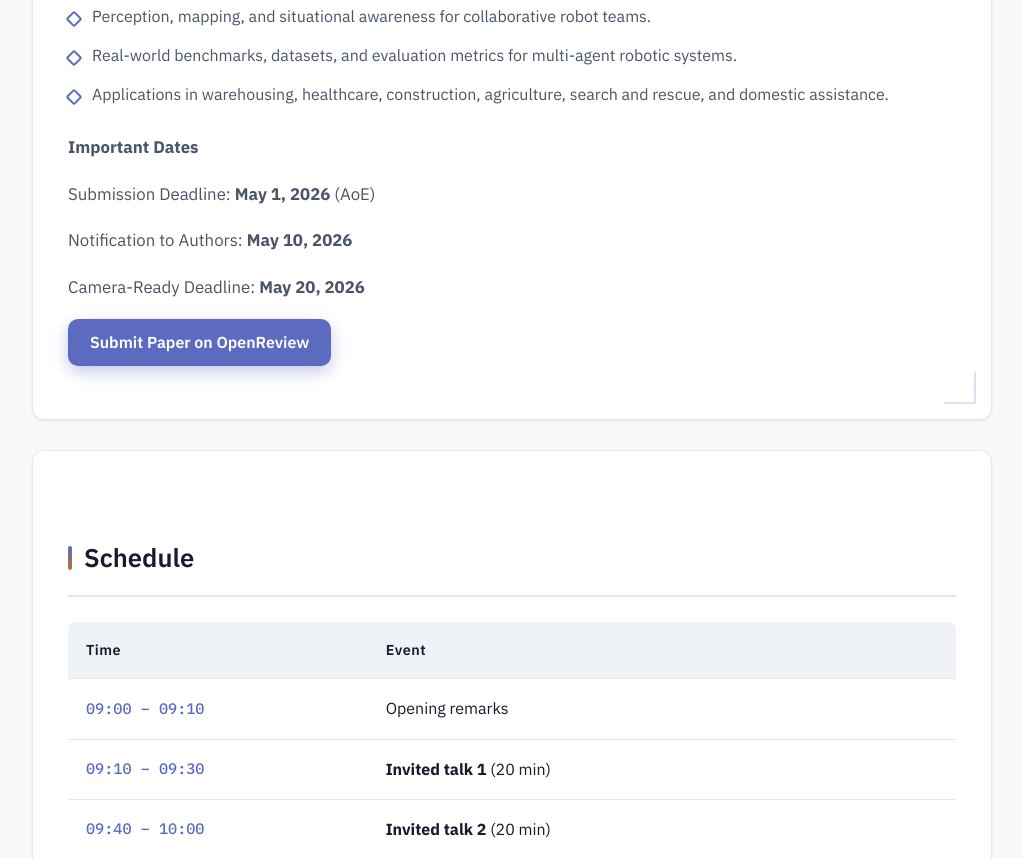
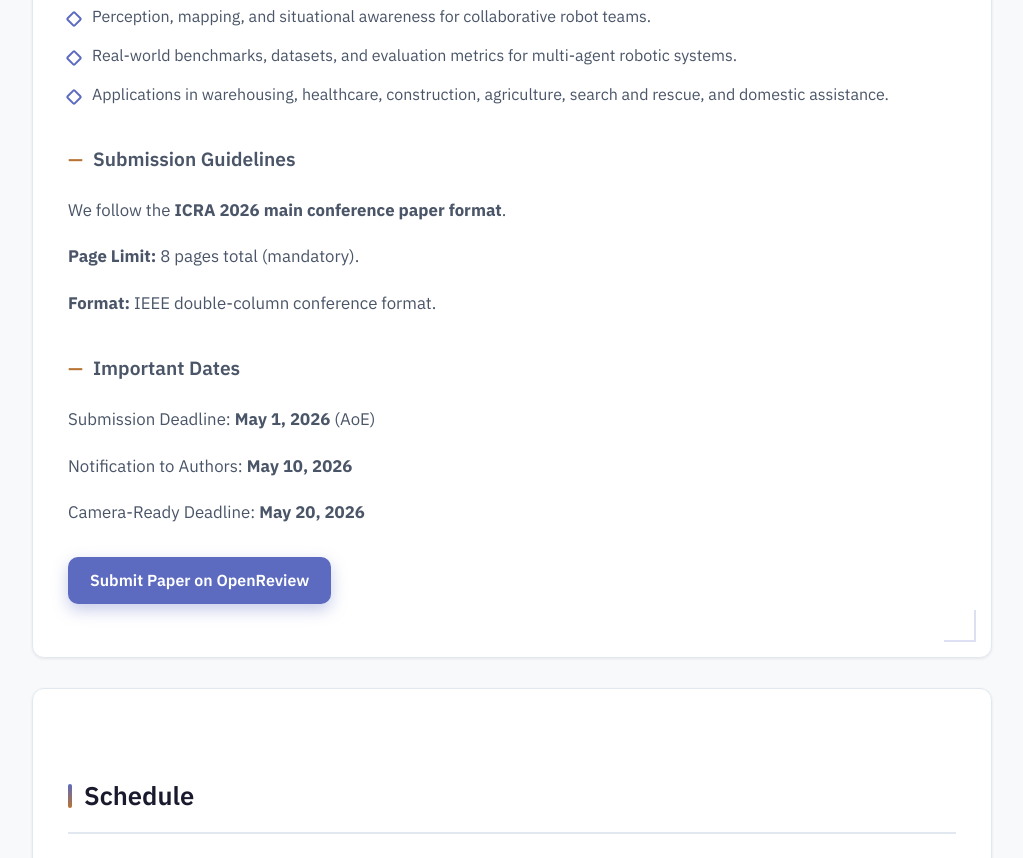
Before and after one commit to MARS-EAI/ICRA-SCI-MARS-Webpage, a plain HTML site: page index.html in a window 1280 px wide. Shown: the part 1887-2745 px from the top of the page, without its empty margins (128-1151 px from the left). Drawn offline with Linux system fonts and the light colour scheme.

Commit message:
Update index.html

```diff
--- a/index.html
+++ b/index.html
@@ -643,11 +643,15 @@
                 <li>Real-world benchmarks, datasets, and evaluation metrics for multi-agent robotic systems.</li>
                 <li>Applications in warehousing, healthcare, construction, agriculture, search and rescue, and domestic assistance.</li>
             </ul>
-            <p><strong>Important Dates</strong></p>
+            <h3>Submission Guidelines</h3>
+            <p>We follow the <strong>ICRA 2026 main conference paper format</strong>.</p>
+            <p><strong>Page Limit:</strong> 8 pages total (mandatory).</p>
+            <p><strong>Format:</strong> IEEE double-column conference format.</p>
+            <h3>Important Dates</h3>
             <p>Submission Deadline: <strong>May 1, 2026</strong> (AoE)</p>
             <p>Notification to Authors: <strong>May 10, 2026</strong></p>
             <p>Camera-Ready Deadline: <strong>May 20, 2026</strong></p>
-            <p style="margin-top: 18px;">
+            <p style="margin-top: 30px;">
                 <a href="https://openreview.net/group?id=IEEE.org/ICRA/2026/Workshop/SCI-MARS" class="submission-btn" target="_blank" rel="noopener noreferrer">
                     Submit Paper on OpenReview
                 </a>
```
